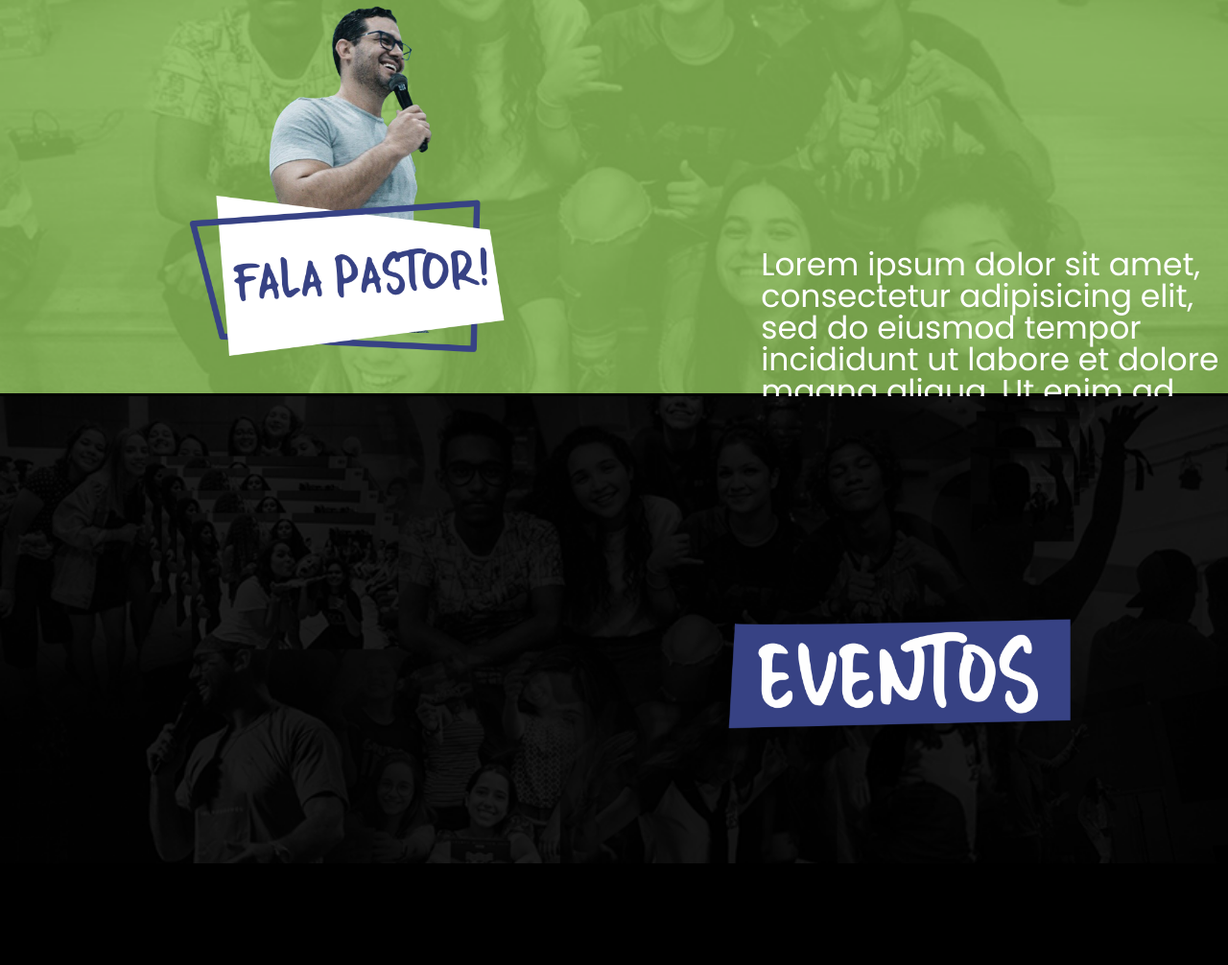
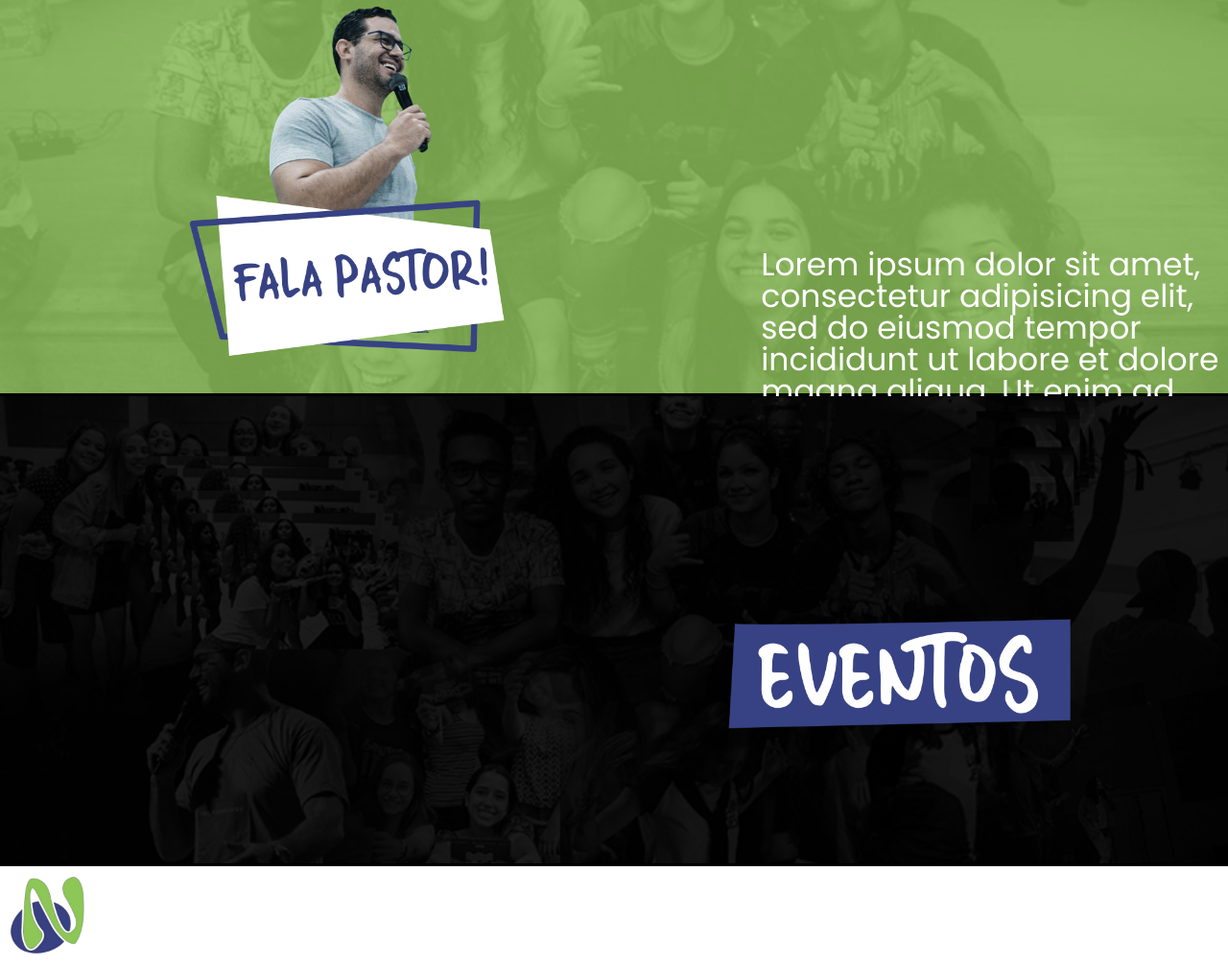
Before and after one commit to CaiqueRGs/NZT-Site, a plain HTML site: page src/index.html in a window 1280 px wide. Shown: the part 1580-2586 px from the top of the page at 96% size. Before the commit the page ends 2483 px from the top, so only its background shows below. Drawn offline with Linux system fonts and the light colour scheme.

Commit message:
Nazateen Proj

```diff
--- a/src/index.html
+++ b/src/index.html
@@ -14,6 +14,7 @@
     <link rel="stylesheet" href="style/section2.css" />
     <link rel="stylesheet" href="style/section3.css" />
     <link rel="stylesheet" href="style/section4.css" />
+    <link rel="stylesheet" href="style/section5.css" />
     <link
       rel="stylesheet"
       href="https://use.fontawesome.com/releases/v5.6.3/css/all.css"
@@ -126,6 +127,15 @@
           </div>
         </div>
       </section>
+      <section id="section5">
+        <div>
+          <img
+            src="assets/nazateen.png"
+            alt="Nazateen Logo"
+            class="nazateenLogo"
+          />
+        </div>
+      </section>
     </div>
   </body>
 </html>
--- /dev/null
+++ b/src/style/section5.css
@@ -0,0 +1,8 @@
+#section5 {
+  display: flex;
+  background-color: white;
+}
+.nazateenLogo {
+  width: 100px;
+  height: 100px;
+}
```
